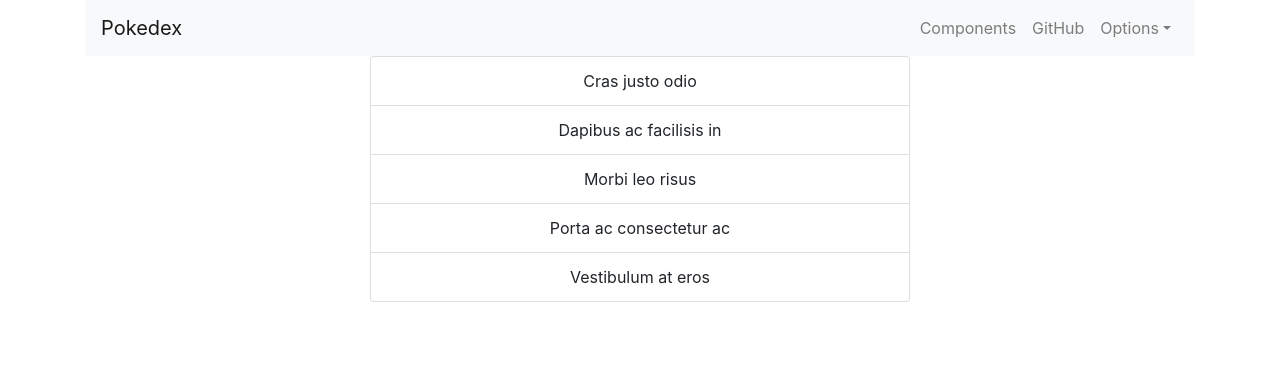
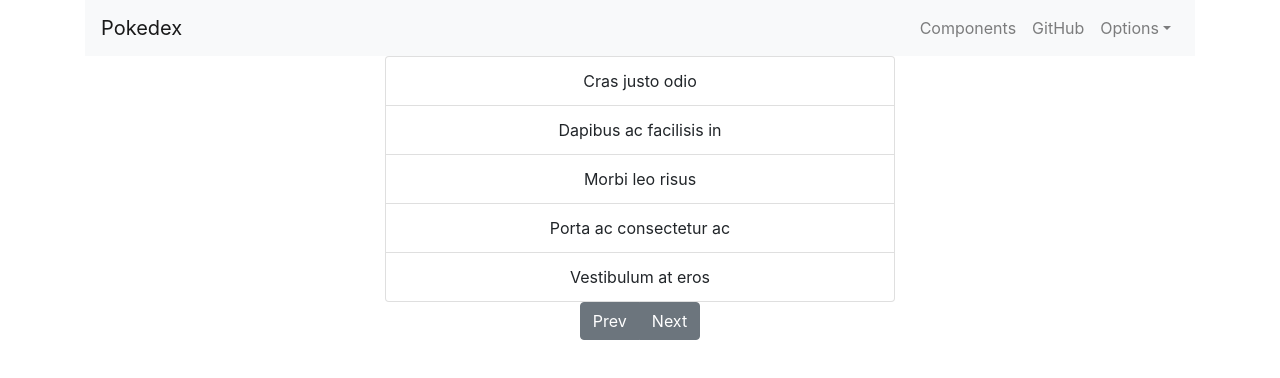
Before and after one commit to sagrath23/pokedex-e2e, a React (Create React App) app: page / in a window 1280 px wide. Shown: the top 378 px of the page. Built offline with nearby package versions, Linux system fonts and the light colour scheme.

Commit message:
add buttons to pass pokemonList

```diff
--- a/src/components/PokemonList/PokemonList.js
+++ b/src/components/PokemonList/PokemonList.js
@@ -1,9 +1,19 @@
 import React, { Component } from 'react';
-import { ListGroup, ListGroupItem } from 'reactstrap';
+import { Col, Button, ButtonGroup, ListGroup, ListGroupItem } from 'reactstrap';
 
 export default class PokemonList extends Component {
+    constructor() {
+        super();
+
+        this.state = {
+            previousPage: '',
+            nextPage: ''
+        }
+    }
+
     render() {
         return (
+            <Col>
                 <ListGroup>
                     <ListGroupItem>Cras justo odio</ListGroupItem>
                     <ListGroupItem>Dapibus ac facilisis in</ListGroupItem>
@@ -11,6 +21,11 @@ export default class PokemonList extends Component {
                     <ListGroupItem>Porta ac consectetur ac</ListGroupItem>
                     <ListGroupItem>Vestibulum at eros</ListGroupItem>
                 </ListGroup>
+                <ButtonGroup>
+                    <Button>Prev</Button>
+                    <Button>Next</Button>
+                </ButtonGroup>
+            </Col>
         );
     }
 }
```
Lines whose indentation alone changed are shown as unchanged.
